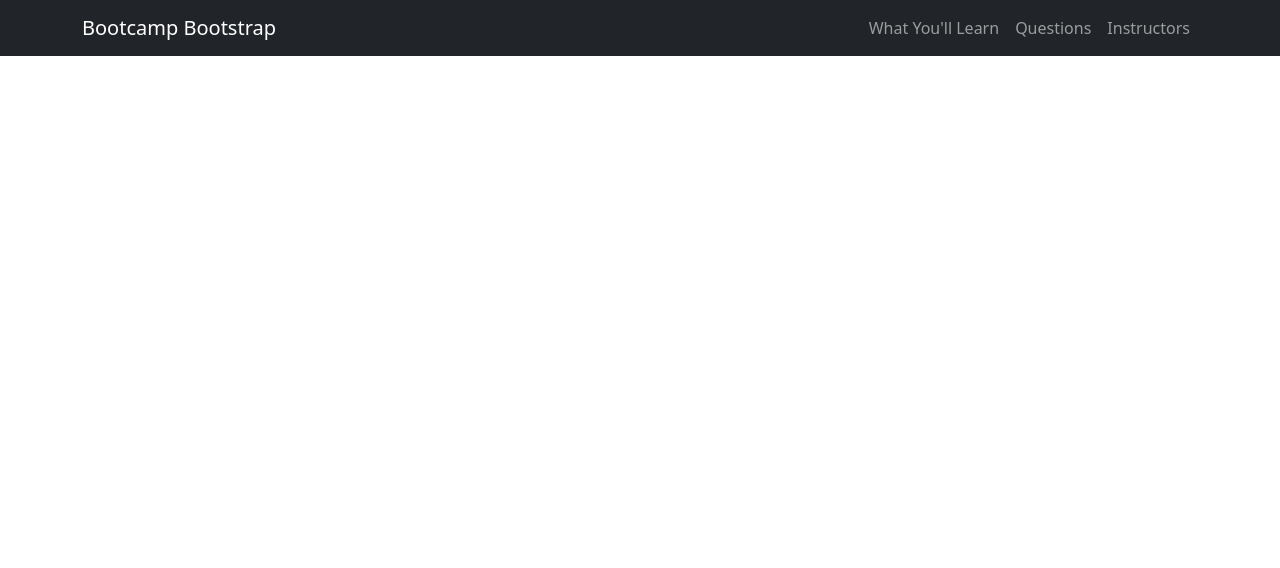
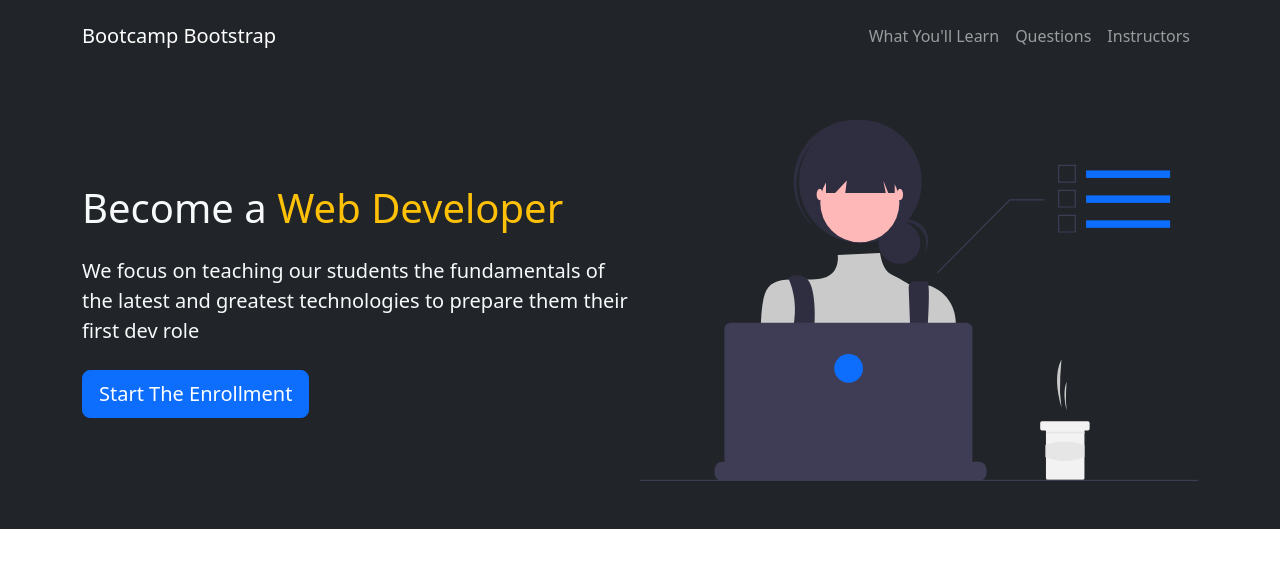
Before and after one commit to sadikware/bootcamp-page-bootstrap, a plain HTML site: page index.html in a window 1280 px wide. Drawn offline with nearby package versions, Linux system fonts and the light colour scheme.

Commit message:
showcase section done

```diff
--- a/index.html
+++ b/index.html
@@ -15,7 +15,7 @@
   </head>
   <body>
     <!-- Navbar Start -->
-    <nav class="navbar navbar-expand-lg bg-dark navbar-dark">
+    <nav class="navbar navbar-expand-lg bg-dark navbar-dark py-3">
       <div class="container">
         <a href="" class="navbar-brand">Bootcamp Bootstrap</a>
 
@@ -44,6 +44,31 @@
       </div>
     </nav>
     <!-- Navbar End -->
+
+    <!-- Showcase Start-->
+    <section class="bg-dark text-light p-5 text-center text-sm-start">
+      <div class="container">
+        <div class="d-sm-flex align-items-center justify-content-between">
+          <div>
+            <h1>Become a <span class="text-warning">Web Developer</span></h1>
+
+            <p class="lead my-4">
+              We focus on teaching our students the fundamentals of the latest
+              and greatest technologies to prepare them their first dev role
+            </p>
+            <button class="btn btn-primary btn-lg">Start The Enrollment</button>
+          </div>
+          <img
+            class="img-fluid w-50 d-none d-sm-block"
+            src="./img/showcase.svg"
+            alt=""
+          />
+        </div>
+      </div>
+    </section>
+
+    <!-- Showcase End -->
+
     <script
       src="https://cdn.jsdelivr.net/npm/bootstrap@5.2.0/dist/js/bootstrap.bundle.min.js"
       integrity="sha384-A3rJD856KowSb7dwlZdYEkO39Gagi7vIsF0jrRAoQmDKKtQBHUuLZ9AsSv4jD4Xa"
```
